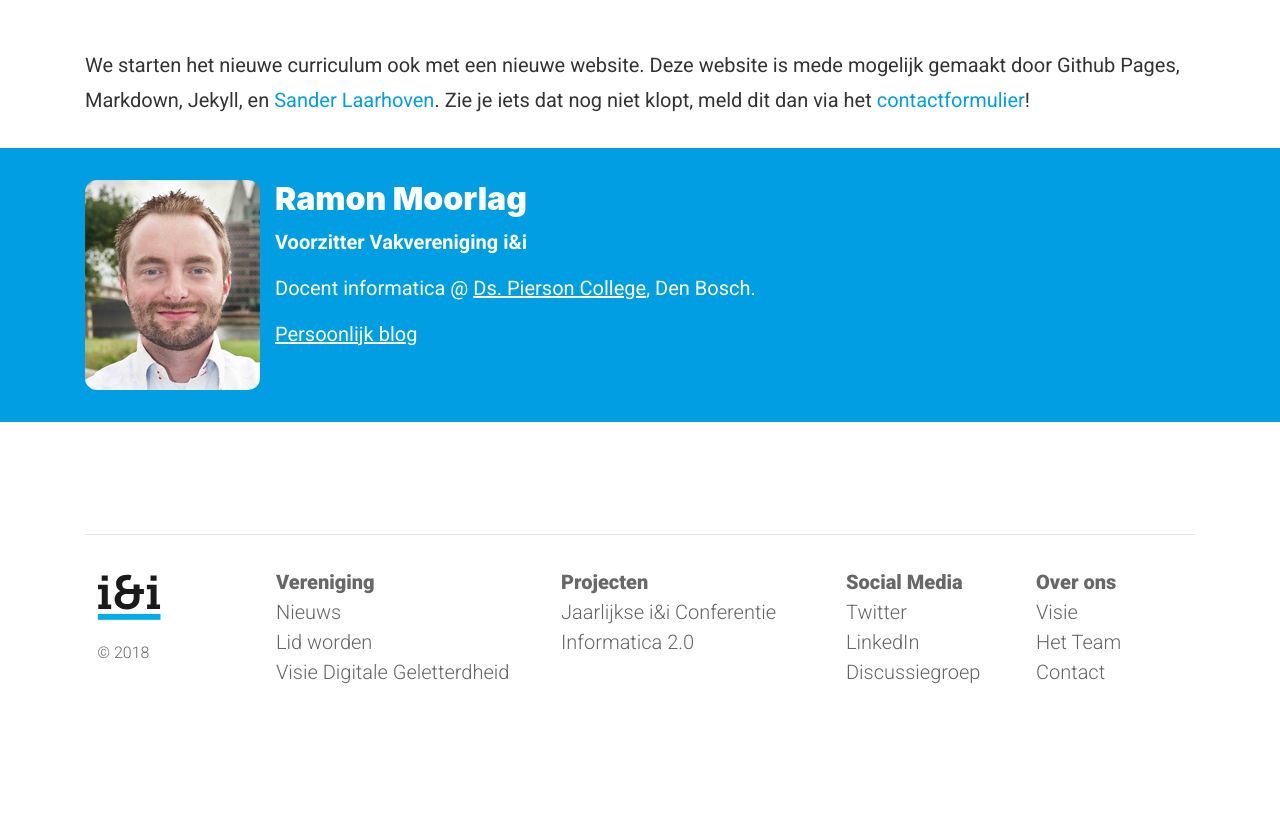
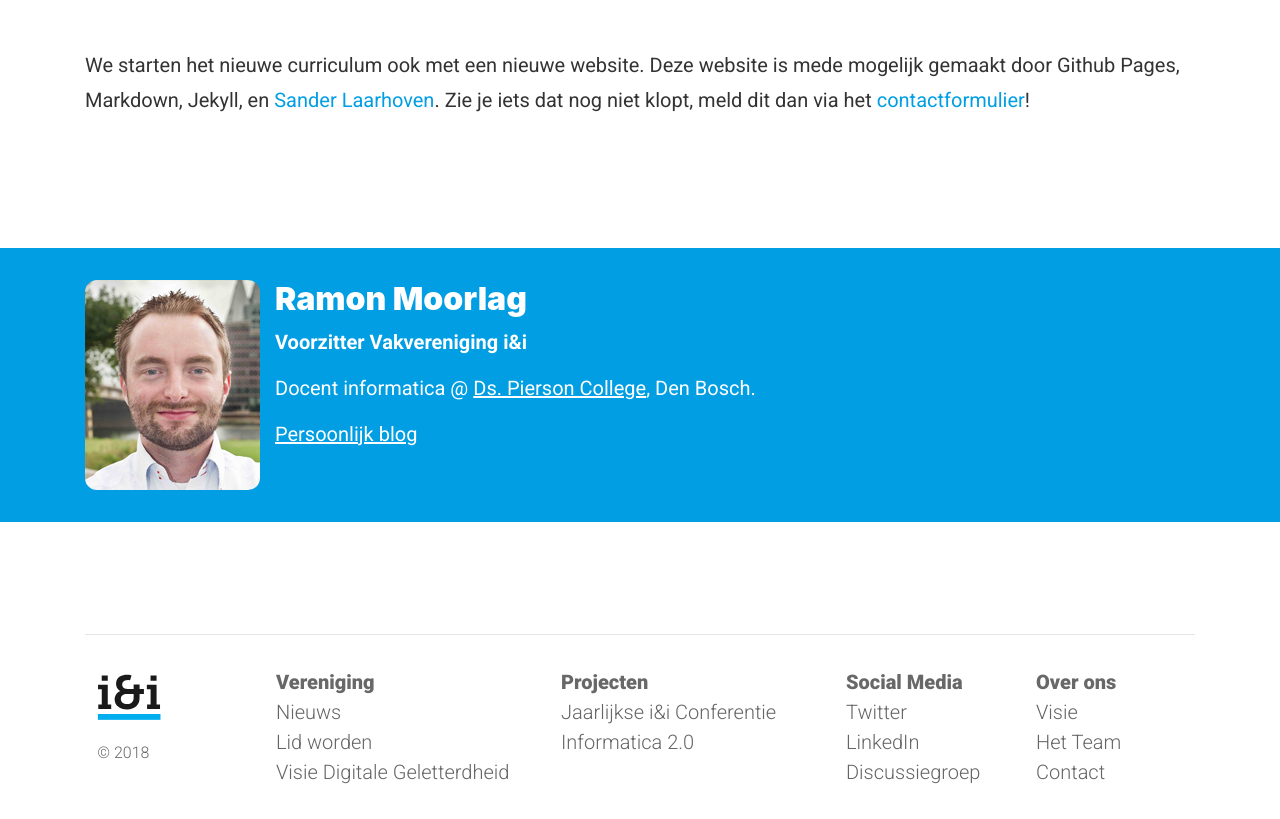
Before and after one commit to ieni/website, a Jekyll site: the page built from _posts/2018-01-05-nieuwe-website.md, in a window 1280 px wide. Shown: the part 336-1155 px from the top of the page. Built offline with Jekyll 4.4.1, drawn with Linux system fonts in a browser that asks for light colours; before the commit the page ends 1055 px from its top, so only the background shows below that.

Commit message:
Give small news posts a little padding from the author section.

```diff
--- a/_layouts/post.html
+++ b/_layouts/post.html
@@ -15,7 +15,7 @@
     {% include header.html %}
 
     <section id="content">
-      <div class="container">
+      <div class="container post-contents">
         {{ content }}
       </div>
     </section>
--- a/_sass/post.sass
+++ b/_sass/post.sass
@@ -14,3 +14,8 @@
 #comments
   padding-top: 2em
   font-size: 20px
+
+// FIX: this makes small news
+// posts appear a little larger.
+#content > .post-contents
+  min-height: 200px
```
